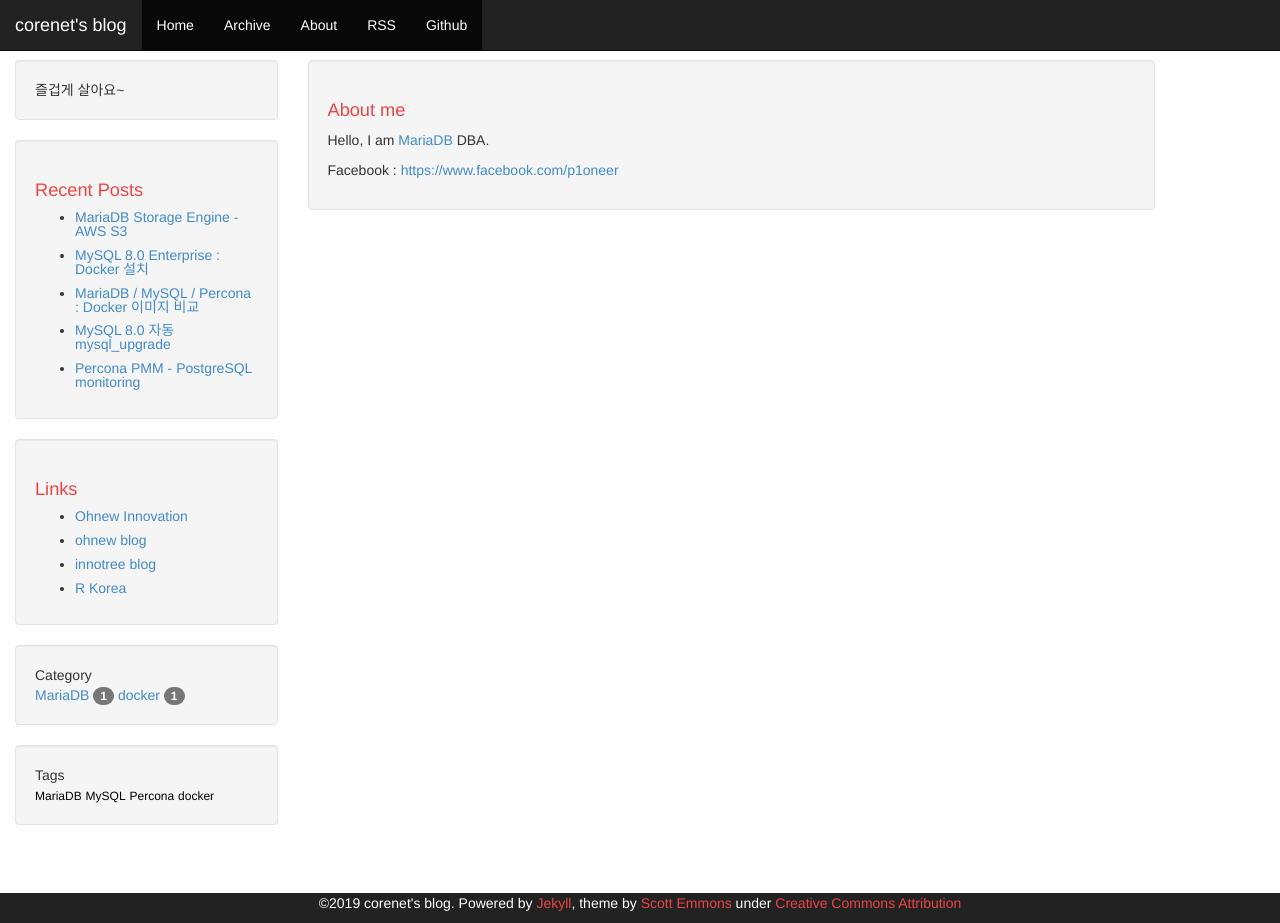
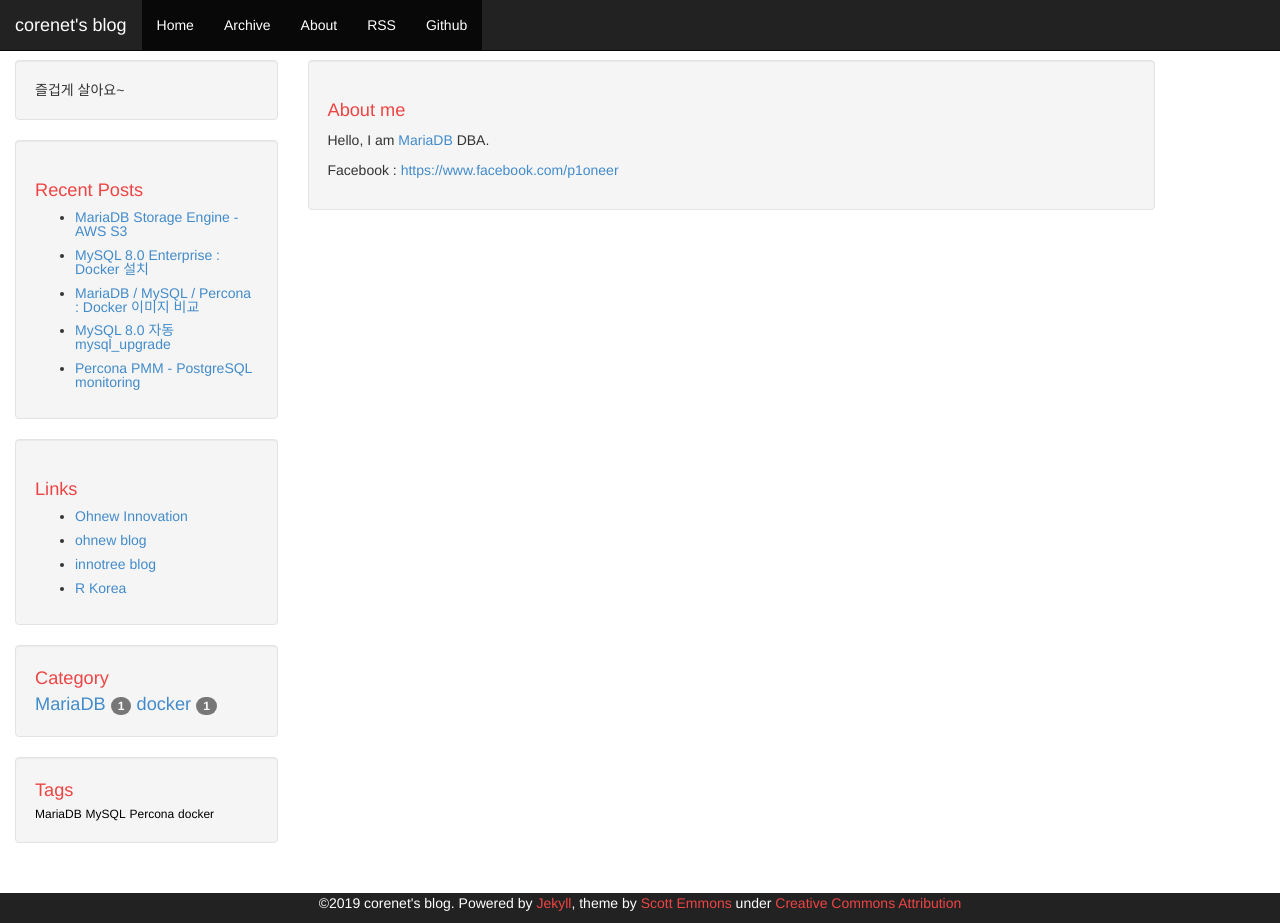
Before and after one commit to artflower/blog, a Jekyll site: the page built from about.html, in a window 1280 px wide and 923 px high. Built offline with Jekyll 4.4.1, drawn with Linux system fonts in a browser that asks for light colours; nearby versions of some CDN libraries; comment, search, counter and statistics services are not loaded.

Commit message:
category, tag update

```diff
--- a/_includes/sidebar.html
+++ b/_includes/sidebar.html
@@ -30,7 +30,7 @@
   </nav>
 </div>
 
-<div  class="sidebar well">
+<div class="sidebar well">
   <div class="sidebar-nav-item">Tags</div>
   <div class="tags-cloud">
     <div>
--- a/css/theme.css
+++ b/css/theme.css
@@ -16,6 +16,11 @@ body {
 }
 
 .sidebar h1 {
+    color: #ee4444;
+    font-size: 1.3em;
+}
+
+.sidebar-nav-item {
     color: #ee4444;
     font-size: 1.3em;
 }
```
